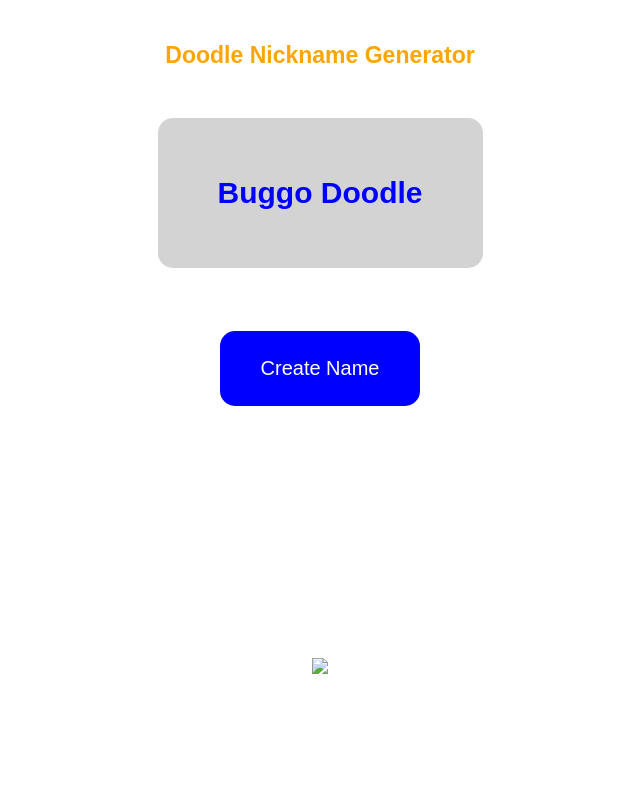
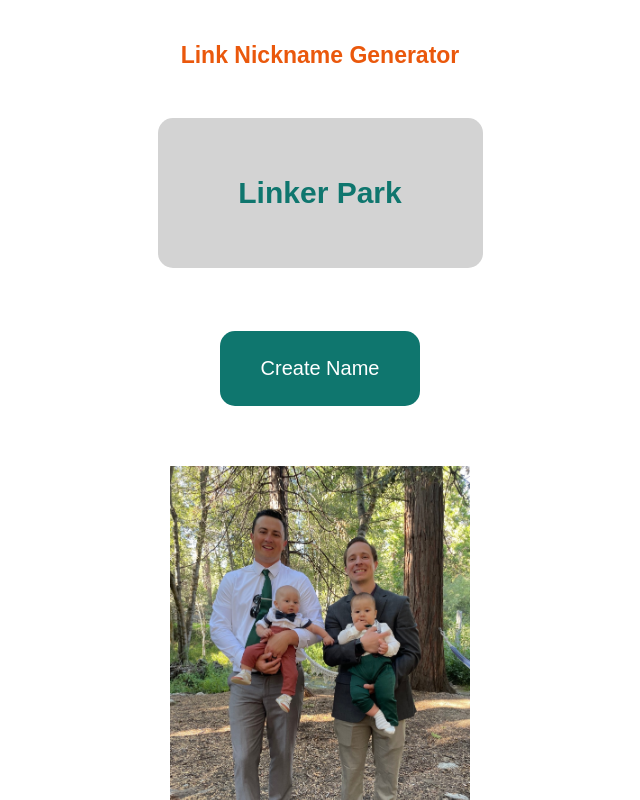
Before and after one commit to DinoCzar/link-nickname-generator, a plain HTML site: page index.html in a window 1280 px wide. Both pictures are taken after a click on the button "Create Name". Shown: the top 800 px of the page, without its empty margins (320-960 px from the left). Drawn offline with Linux system fonts and the light colour scheme.

Commit message:
Add nicknames to script.js, change colors in style.css, add picture to website

```diff
--- a/index.html
+++ b/index.html
@@ -6,19 +6,19 @@
 		<meta name='viewport' content='width=device-width, initial-scale=1.0' />
 		<link rel='stylesheet' href='style.css' />
 		<script src='script.js' defer></script>
-		<title>Doodle Name Generator</title>
+		<title>Link Name Generator</title>
 	</head>
 	<body>
 		<div class='container'>
-			<div id='title'>Doodle Nickname Generator</div>
+			<div id='title'>Link Nickname Generator</div>
 			<div class='display'>
 				<div id='content'></div>
 			</div>
 			<button id='button'>Create Name</button>
 			<div id='photo'>
-				<img src='Aquarium.jpeg' />
+				<img src='wedding.jpg' />
 			</div>
-			<div id='dada'>Love, Dada</div>
+			<div id='dada'>Love, Uncle Ryan</div>
 		</div>
 	</body>
 </html>
--- a/script.js
+++ b/script.js
@@ -10,6 +10,7 @@ const prefixName = [
 	'Lt. ',
 	'Prof. ',
 	'President ',
+    'Radioactive',
 	'',
 	'',
 	'',
@@ -49,56 +50,29 @@ const prefixName = [
 ];
 
 const firstName = [
-	'Doodle',
-	'Bugger',
-	'Strudel',
-	'Poodle',
-	'Noodle',
-	'Butter',
-	'Nut',
-	'Butt',
-	'Snugger',
-	'Snicker',
-	'Buggo',
-	'Snuggle',
-	'Strugger',
-	'Struggle',
-	'Jugger',
-	'',
-	'Fluffer',
-	'Nutter',
-	'Chunker',
+    'Link',
+    'Linc',
+    'Lincoln',
+    'Linkin\'',
+    'Linker',
+    'Stinkin\'',
+    'Young',
+    'Snuggle',
+    'Chunker'
 ];
 const secondName = [
-	'Doodle',
-	'Bugger',
-	'Strudel',
-	'Poodle',
-	'Noodle',
-	'Butter',
-	'Nut',
-	'Butt',
-	'Wuggo',
-	'Wicker',
-	'Squash',
-	'Strudes',
-	'naut',
-	'Squasher',
-	'Nug',
-	'Snuggle',
-	'Bus',
-	'Strut',
-	'Jugger',
-	'Doods',
-	'Sauce',
-	'',
-	'Bot',
-	'Nuggo',
-	'Nutter',
-	'Fluff',
-	'Monster',
-	'Nuffer',
-	'Muffin',
+	'Park',
+    'Logs',
+    'Log',
+    'Link',
+    'Logger',
+    'Dink',
+    'Linc',
+    'Dinc',
+    'Monster',
+    'Chunker',
+    'Monkey',
+    'Logs'
 ];
 
 const content = document.querySelector('#content');
@@ -109,10 +83,8 @@ button.addEventListener('click', () => {
 	let first = firstName[Math.floor(Math.random() * firstName.length)];
 	let second = secondName[Math.floor(Math.random() * secondName.length)];
 	if (first === '' && second === '') {
-		return (content.textContent = 'The Noodler');
-	} else if (second === 'naut') {
-		return (content.textContent = 'The ' + first + second);
-	}
+		return (content.textContent = 'Link-a-dink');
+	} else
 	if (first === second) {
 		return (content.textContent = 'The ' + first);
 	} else {
--- a/style.css
+++ b/style.css
@@ -19,7 +19,7 @@
     justify-self: center;
     grid-row-start: 1;
     font-weight: bold;
-    color: orange;
+    color: #ea580c;
   }
 
   .display,
@@ -32,7 +32,7 @@
     height: 100px;
     padding: 25px;
     background-color: lightgray;
-    color: blue;
+    color: #0f766e;
     text-align: center;
     display: grid;
     align-items: center;
@@ -48,7 +48,7 @@
     width: 200px;
     height: 75px;
     border: none;
-    background-color: blue;
+    background-color: #0f766e;
     color: white;
     font-size: 20px;
     padding: 10px;
```
Also changed, not shown: wedding.jpg (added).
